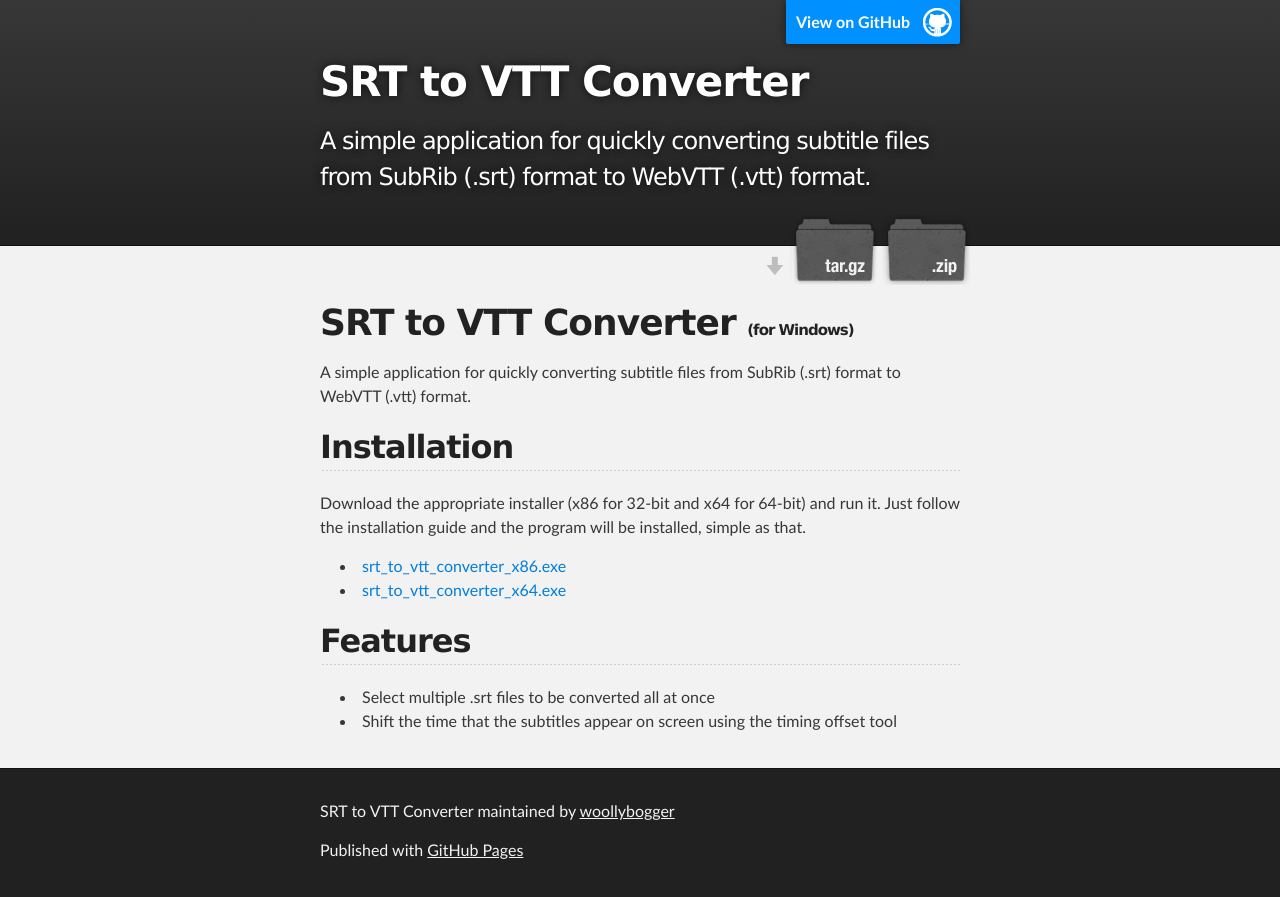
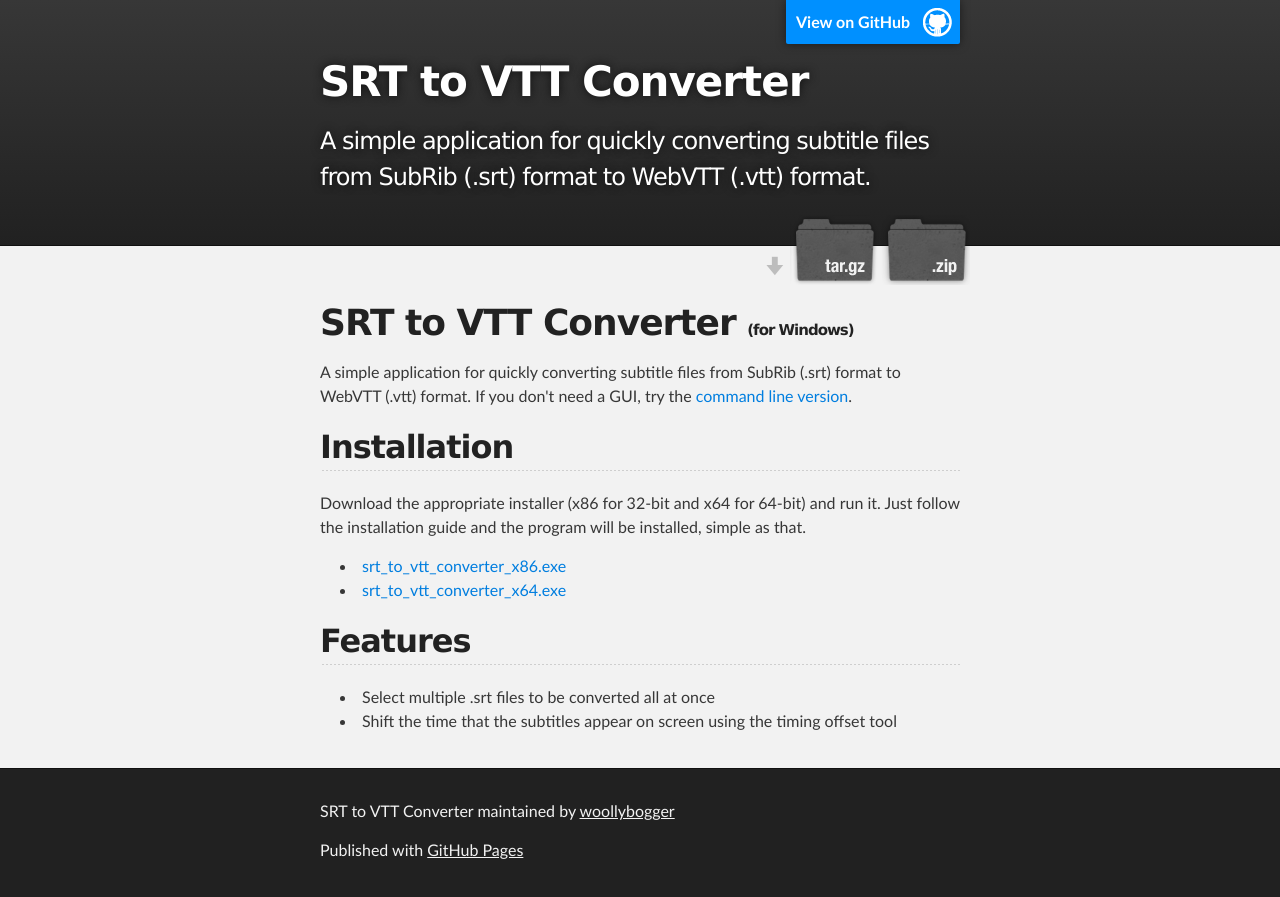
Before and after one commit to nwoltman/srt-to-vtt-converter, a plain HTML site: page index.html in a window 1280 px wide. Drawn offline with Linux system fonts and the light colour scheme.

Commit message:
Added link to the command line version on GitHub.

```diff
--- a/index.html
+++ b/index.html
@@ -39,7 +39,10 @@
           SRT to VTT Converter <sub style="font-size:15px">(for Windows)</sub>
         </h1>
 
-        <p>A simple application for quickly converting subtitle files from SubRib (.srt) format to WebVTT (.vtt) format.</p>
+        <p>
+          A simple application for quickly converting subtitle files from SubRib (.srt) format to WebVTT (.vtt) format.
+          If you don't need a GUI, try the <a href="https://github.com/woollybogger/srt-to-vtt-cl" target="_blank">command line version</a>.
+        </p>
 
         <h2><a name="installation" class="anchor" href="#installation"><span class="octicon octicon-link"></span></a>Installation</h2>
 
```
